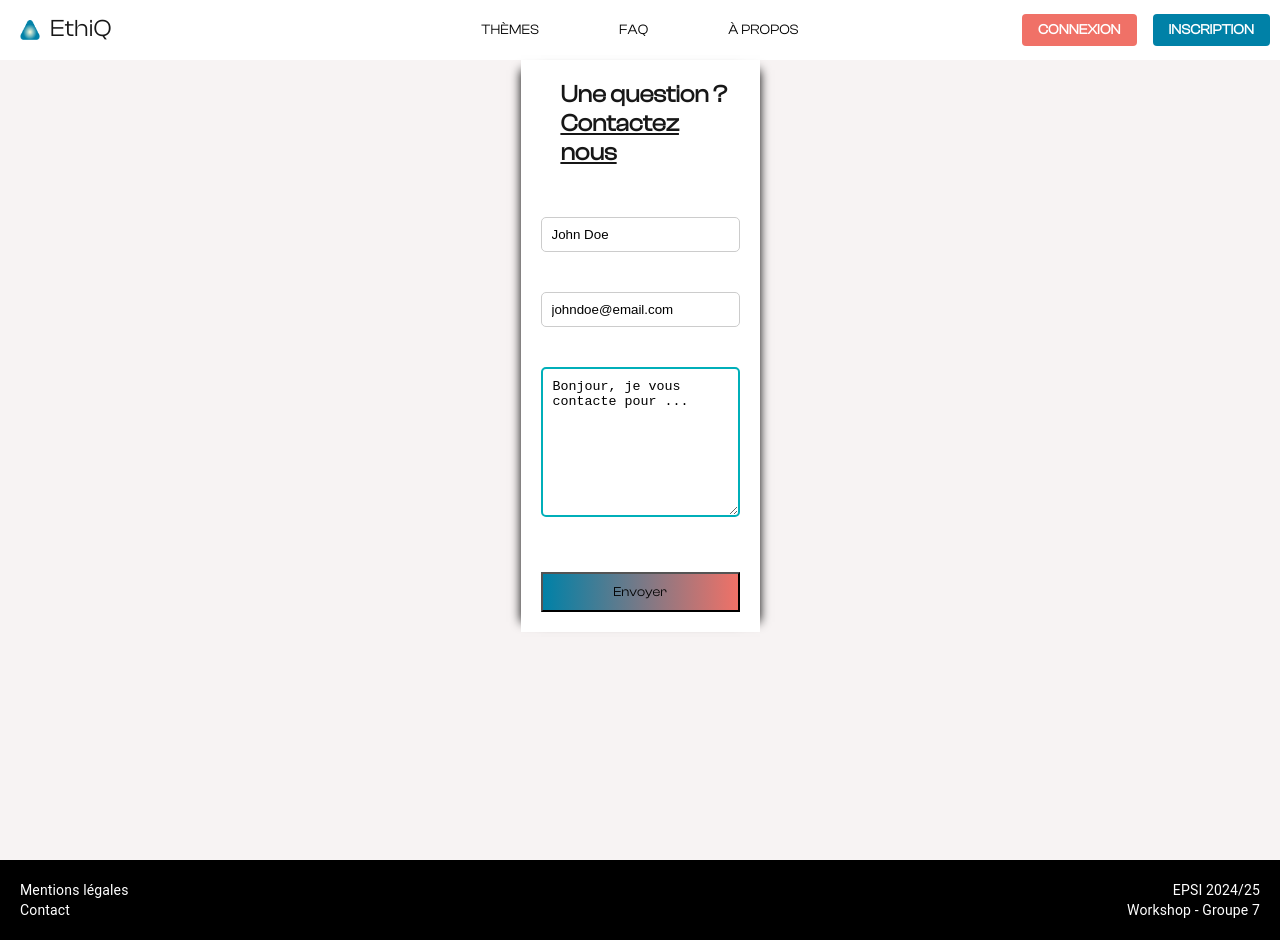
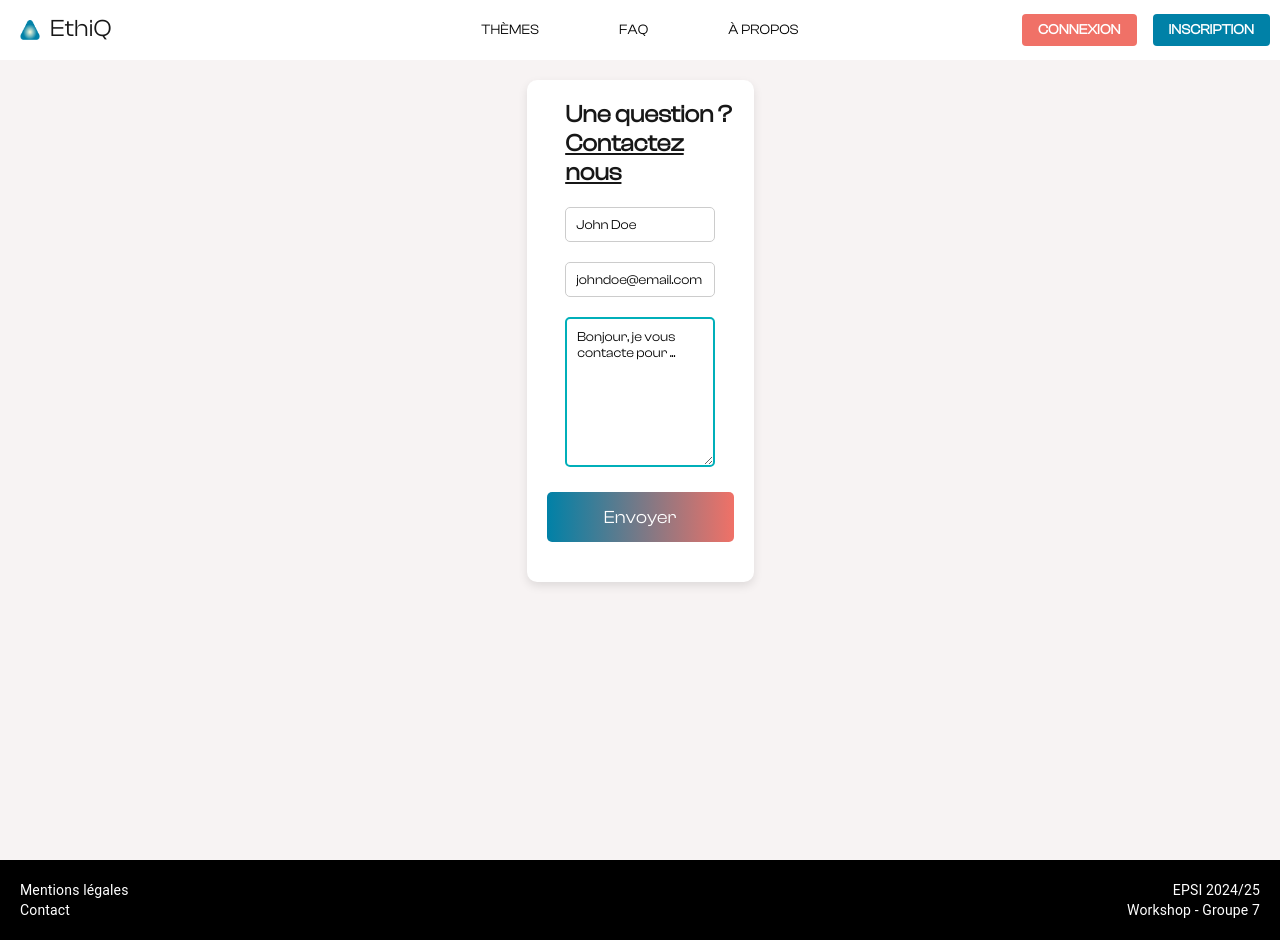
Before and after one commit to Entwhane/WORKSHOP-EPSI-24-25, a Next.js app: page /contact in a window 1280 px wide. Built offline with nearby package versions, Linux system fonts and the light colour scheme.

Commit message:
styling: quick refacts

```diff
--- a/components/Contact/Contact.css
+++ b/components/Contact/Contact.css
@@ -4,12 +4,14 @@ body {
 
 .contact_container {
     background-color: #ffffff;
-    box-shadow: -10px 0 10px -10px black, /* ombre à gauche */
-    10px 0 10px -10px black;
+    box-shadow: 0 4px 10px rgba(0, 0, 0, 0.1);
+    border-radius: 10px;
+    margin: 20px 0;
+    width: 400px;
 }
 
 form div {
-    width: 100%;
+    width: 80%;
 }
 
 .itemForm {
@@ -19,4 +21,18 @@ form div {
     border-radius: 5px;
     padding: 10px;
     color: black;
+    font-family: ClashDisplay-Regular, sans-serif;
 }
+
+.btn__contact {
+    padding: 10px 20px;
+    border-radius: 5px;
+    background: linear-gradient(90deg, #0081A7 0%, #F07167 100%);
+    color: white;
+    border: none;
+    cursor: pointer;
+    width: 100%;
+    margin: 20px 0;
+    font-size: 18px;
+    height: 50px;
+}
--- a/components/Contact/Contact.js
+++ b/components/Contact/Contact.js
@@ -75,7 +75,7 @@ const Contact = () => {
                         placeholder="Nom"
                         value={formData.name}
                         onChange={handleChange}
-                        style={{ marginTop: 50 }}
+                        style={{ marginTop: 20 }}
                     />
                     {errors.name && <p style={{color: 'red'}}>{errors.name}</p>}
                 </div>
@@ -87,7 +87,7 @@ const Contact = () => {
                         placeholder="Email"
                         value={formData.email}
                         onChange={handleChange}
-                        style={{ marginTop: 30 }}
+                        style={{ marginTop: 10 }}
                     />
                     {errors.email && <p style={{color: 'red'}}>{errors.email}</p>}
                 </div>
@@ -98,11 +98,11 @@ const Contact = () => {
                         placeholder="Message ..."
                         value={formData.message}
                         onChange={handleChange}
-                        style={{ marginTop: 30, height: 150 }}
+                        style={{ marginTop: 10, height: 150 }}
                     />
                     {errors.message && <p style={{color: 'red'}}>{errors.message}</p>}
                 </div>
-                <button type="submit" style={{ width: "100%", height: 40, marginTop: 50, background: 'linear-gradient(90deg, #0081A7, #F07167)' }}>Envoyer</button>
+                <button className={"btn__contact"} type="submit">Envoyer</button>
             </form>
         </Container>
     );
--- a/components/MentionsLegales/MentionsLegales.js
+++ b/components/MentionsLegales/MentionsLegales.js
@@ -44,7 +44,7 @@ const MentionsLegales = () => {
     ];
 
     return (
-        <Container className="mentions_container" maxWidth="xl" style={{ padding: 20, width: '70%' }}>
+        <div className="mentions_container">
             <h1 style={{textAlign: 'center', marginBottom: 50, marginTop: 50}}>
                 Mentions Légales
             </h1>
@@ -75,7 +75,7 @@ const MentionsLegales = () => {
                 </div>
                 <p>Mise à jour du 16/10/2024</p>
             </div>
-        </Container>
+        </div>
     );
 };
 
```
Also changed, not shown: components/About/About.css (+7 -2 lines), components/About/About.js (+4 -3 lines), components/About/ProfileCard.js (+0 -13 lines), components/MentionsLegales/MentionsLegales.css (+5 -2 lines).
